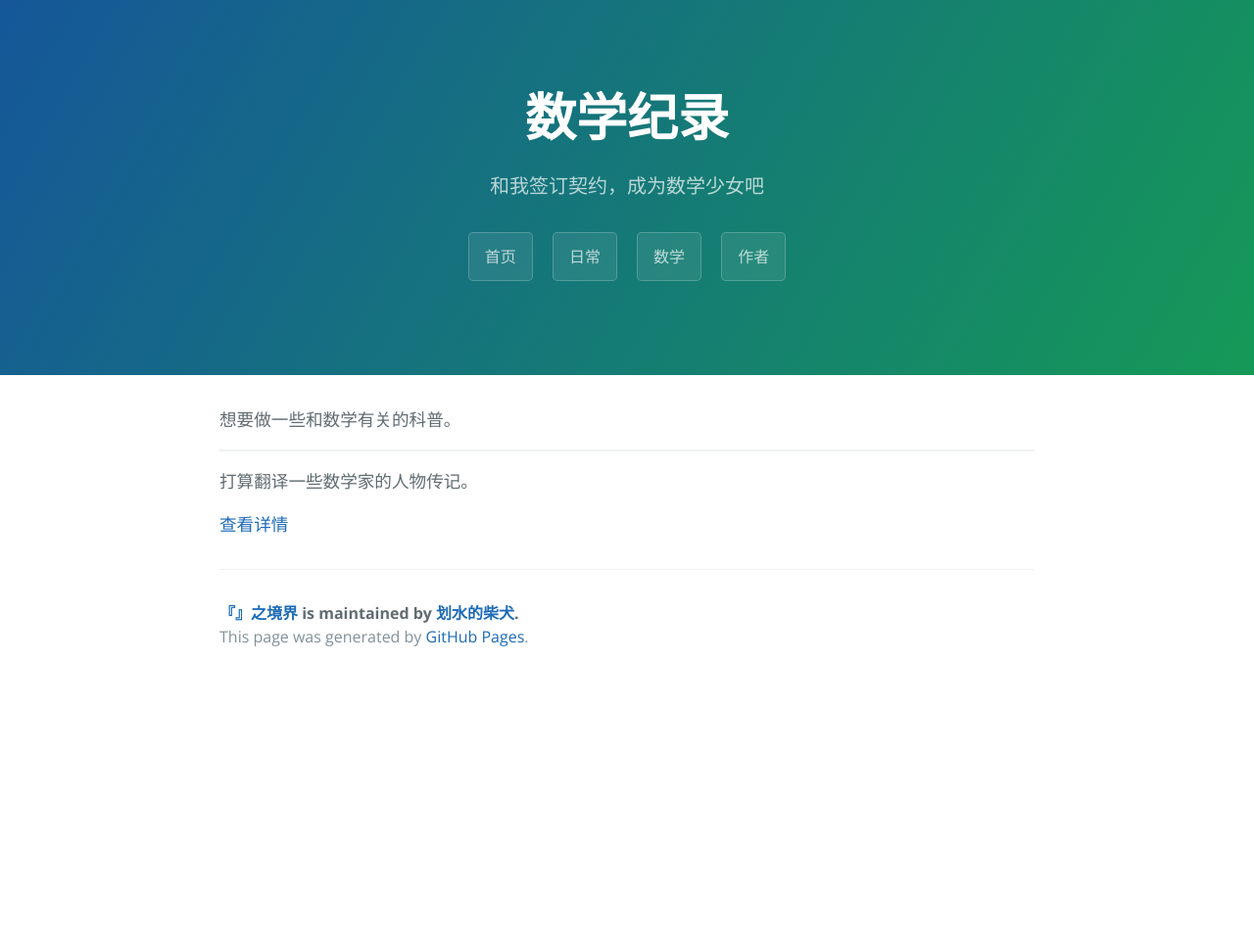
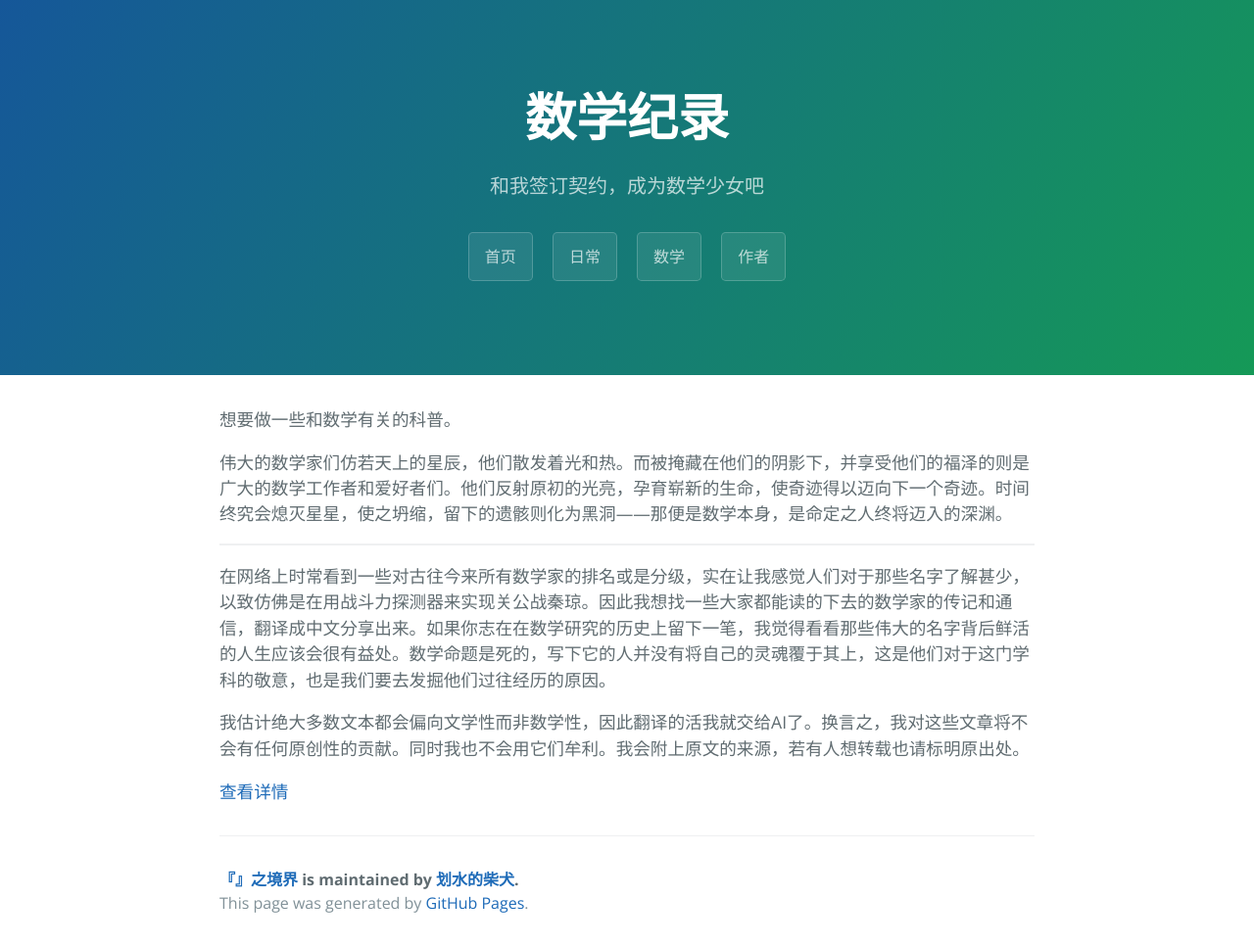
Before and after one commit to xiebaiting/xiebaiting.github.io, a Jekyll site: the page built from math/index.html, in a window 1280 px wide. Shown: the whole page at 98% size. Built offline with Jekyll 4.4.1, drawn with Linux system fonts in a browser that asks for light colours; before the commit the page ends 900 px from its top, so only the background shows below that.

Commit message:
20240407

```diff
--- a/math/biography/index.html
+++ b/math/biography/index.html
@@ -1,5 +1,9 @@
 ---
 layout: page
 title: 数学纪录
-tagline: 伟大的数学家们仿若天上的星辰，他们散发着光和热。而被掩藏在他们的阴影下，并享受他们的福泽的则是广大的数学工作者和爱好者们。他们反射原初的光亮，孕育崭新的生命，使奇迹得以迈向下一个奇迹。时间终究会熄灭星星，使之坍缩，留下的遗骸则化为黑洞——那便是数学本身，是命定之人终将迈入的深渊。
+tagline: 致那些伟大的名字
 ---
+
+<p>
+
+</p>
--- a/math/index.html
+++ b/math/index.html
@@ -9,10 +9,19 @@ role: major
     想要做一些和数学有关的科普。
 </p>
 
+<p>
+    伟大的数学家们仿若天上的星辰，他们散发着光和热。而被掩藏在他们的阴影下，并享受他们的福泽的则是广大的数学工作者和爱好者们。他们反射原初的光亮，孕育崭新的生命，使奇迹得以迈向下一个奇迹。时间终究会熄灭星星，使之坍缩，留下的遗骸则化为黑洞——那便是数学本身，是命定之人终将迈入的深渊。
+</p>
+
 <hr align="center">
 
 <p>
-    打算翻译一些数学家的人物传记。
+    在网络上时常看到一些对古往今来所有数学家的排名或是分级，实在让我感觉人们对于那些名字了解甚少，以致仿佛是在用战斗力探测器来实现关公战秦琼。因此我想找一些大家都能读的下去的数学家的传记和通信，翻译成中文分享出来。如果你志在在数学研究的历史上留下一笔，我觉得看看那些伟大的名字背后鲜活的人生应该会很有益处。数学命题是死的，写下它的人并没有将自己的灵魂覆于其上，这是他们对于这门学科的敬意，也是我们要去发掘他们过往经历的原因。
 </p>
 
+<p>
+    我估计绝大多数文本都会偏向文学性而非数学性，因此翻译的活我就交给AI了。换言之，我对这些文章将不会有任何原创性的贡献。同时我也不会用它们牟利。我会附上原文的来源，若有人想转载也请标明原出处。
+</p>
+
+
 <a href="/math/biography">查看详情</a>
```
Also changed, not shown: _posts/2024-04-07-我想从刚开春就认真写日记.md (added, +14 -0 lines).
